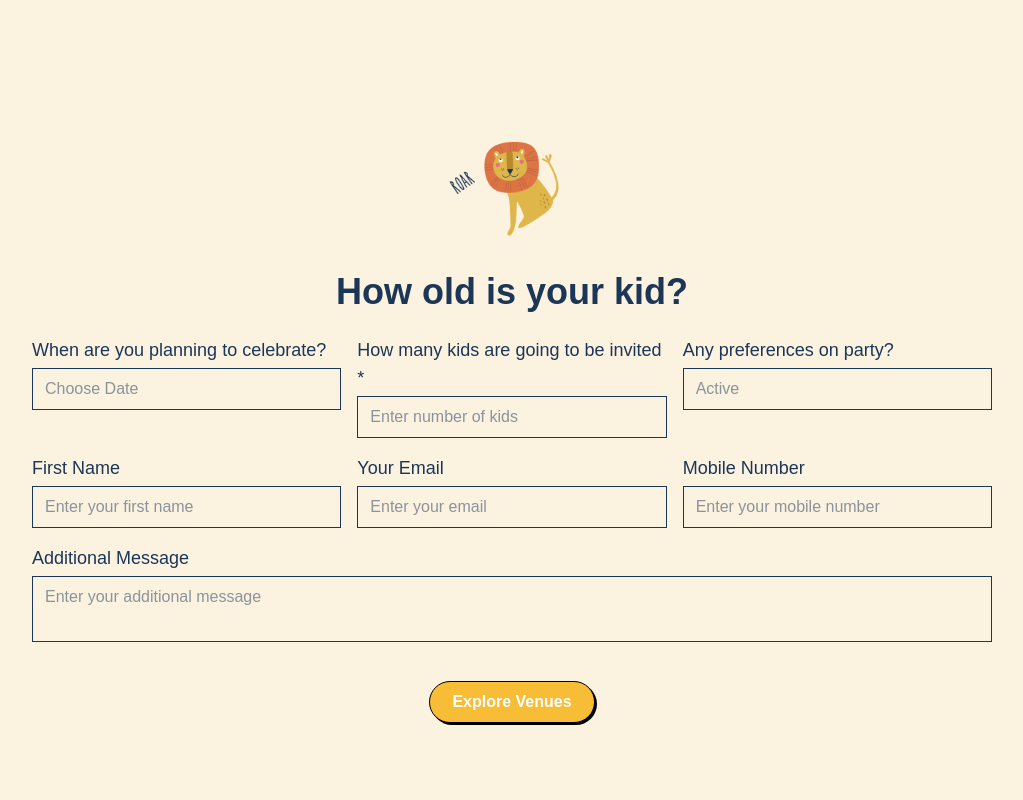
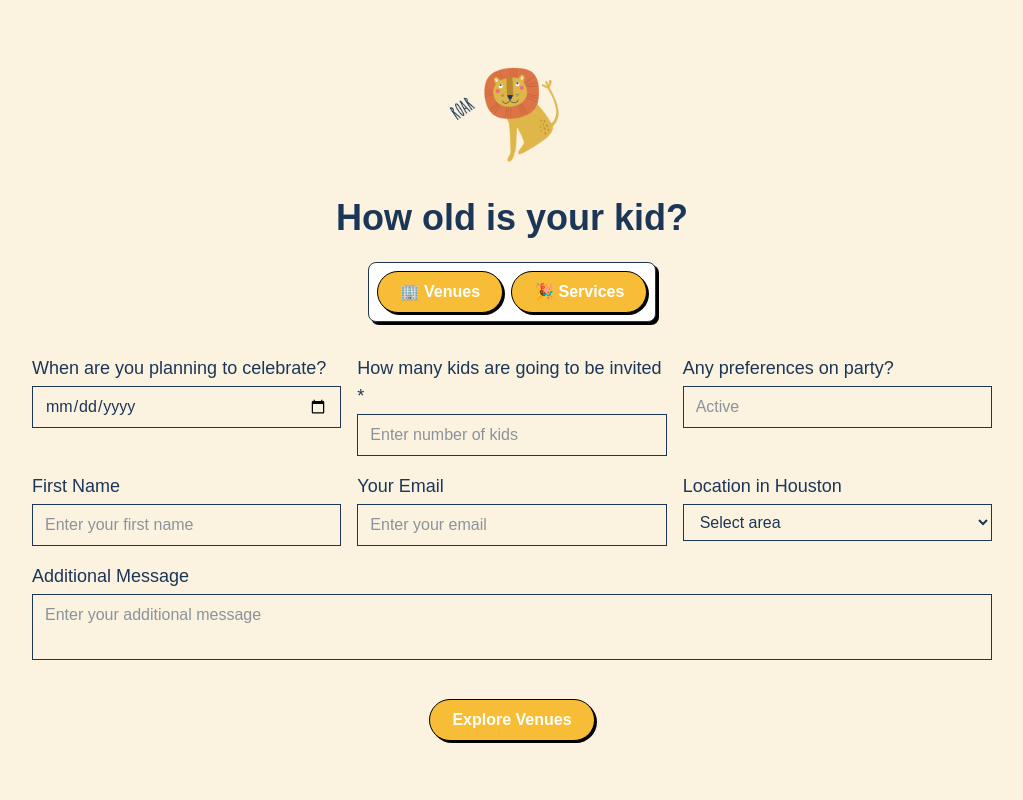
Before and after one commit to DavidPM0/web-kids, a Next.js app: page / in a window 1280 px wide. Shown: the part 1160-1960 px from the top of the page, without its empty margins (128-1151 px from the left). Built offline with nearby package versions, Linux system fonts and the light colour scheme; a web font is replaced by a local one.

Commit message:
franchesco nav adaptado

```diff
--- a/src/app/page.tsx
+++ b/src/app/page.tsx
@@ -1,4 +1,222 @@
+"use client";
+
 import Image from "next/image";
+import { useState } from "react";
+
+// Componente de búsqueda con tabs estilo original pero con funcionalidad Expedia
+function SearchSection() {
+  const [activeTab, setActiveTab] = useState("venues");
+
+  const houstonAreas = [
+    "Downtown Houston",
+    "The Woodlands",
+    "Sugar Land",
+    "Katy",
+    "Pearland",
+    "Cypress",
+    "Spring",
+    "Tomball",
+    "Richmond",
+    "Kingwood",
+  ];
+
+  const serviceTypes = [
+    "Food & Catering",
+    "Decoration",
+    "Inflatables",
+    "Entertainment",
+    "Rentals",
+  ];
+
+  return (
+    <section className="pt-44 px-6 md:px-20 lg:px-40">
+      <div className="mx-auto">
+        {/* Imagen del león original */}
+        <Image
+          src="/pro-izquierda.png"
+          alt="Kids Party"
+          width={130}
+          height={130}
+          className="object-cover mx-auto mb-6"
+        />
+
+        {/* Título original */}
+        <h2 className="text-4xl font-bold text-[#1C3658] mb-6 text-center">
+          How old is your kid?
+        </h2>
+
+        {/* Tabs limpios y elegantes */}
+        <div className="flex justify-center mb-8">
+          <div className="bg-white rounded-lg border border-[#1C3658] p-2 shadow-[3px_3px_0_#000000]">
+            <button
+              onClick={() => setActiveTab("venues")}
+              className={`px-8 py-3 rounded-md font-semibold transition-colors ${
+                activeTab === "venues"
+                  ? "bg-[#1C3658] text-white"
+                  : "text-[#1C3658] hover:bg-[#F8BD36]/10"
+              }`}
+            >
+              🏢 Venues
+            </button>
+            <button
+              onClick={() => setActiveTab("services")}
+              className={`px-8 py-3 rounded-md font-semibold transition-colors ml-2 ${
+                activeTab === "services"
+                  ? "bg-[#1C3658] text-white"
+                  : "text-[#1C3658] hover:bg-[#F8BD36]/10"
+              }`}
+            >
+              🎉 Services
+            </button>
+          </div>
+        </div>
+
+        {/* Formularios con el estilo original */}
+        {activeTab === "venues" ? (
+          // Formulario de Venues - estilo original
+          <form className="grid grid-cols-1 md:grid-cols-3 gap-4">
+            <div>
+              <label className="block text-lg text-[#1C3658] mb-1">
+                When are you planning to celebrate?
+              </label>
+              <input
+                type="date"
+                className="w-full px-3 py-2 border border-[#1C3658] text-[#1C3658] focus:outline-none focus:ring-2 focus:ring-[#1C3658]"
+              />
+            </div>
+
+            <div>
+              <label className="block text-lg text-[#1C3658] mb-1">
+                How many kids are going to be invited *
+              </label>
+              <input
+                type="number"
+                placeholder="Enter number of kids"
+                className="w-full px-3 py-2 border border-[#1C3658] text-[#1C3658] focus:outline-none focus:ring-2 focus:ring-[#1C3658]"
+              />
+            </div>
+
+            <div>
+              <label className="block text-lg text-[#1C3658] mb-1">
+                Any preferences on party?
+              </label>
+              <input
+                type="text"
+                placeholder="Active"
+                className="w-full px-3 py-2 border border-[#1C3658] text-[#1C3658] focus:outline-none focus:ring-2 focus:ring-[#1C3658]"
+              />
+            </div>
+
+            <div>
+              <label className="block text-lg text-[#1C3658] mb-1">
+                First Name
+              </label>
+              <input
+                type="text"
+                placeholder="Enter your first name"
+                className="w-full px-3 py-2 border border-[#1C3658] text-[#1C3658] focus:outline-none focus:ring-2 focus:ring-[#1C3658]"
+              />
+            </div>
+
+            <div>
+              <label className="block text-lg text-[#1C3658] mb-1">
+                Your Email
+              </label>
+              <input
+                type="email"
+                placeholder="Enter your email"
+                className="w-full px-3 py-2 border border-[#1C3658] text-[#1C3658] focus:outline-none focus:ring-2 focus:ring-[#1C3658]"
+              />
+            </div>
+
+            <div>
+              <label className="block text-lg text-[#1C3658] mb-1">
+                Location in Houston
+              </label>
+              <select className="w-full px-3 py-2 border border-[#1C3658] text-[#1C3658] focus:outline-none focus:ring-2 focus:ring-[#1C3658]">
+                <option value="">Select area</option>
+                {houstonAreas.map((area) => (
+                  <option key={area} value={area}>
+                    {area}
+                  </option>
+                ))}
+              </select>
+            </div>
+
+            <div className="md:col-span-3">
+              <label className="block text-lg text-[#1C3658] mb-1">
+                Additional Message
+              </label>
+              <textarea
+                placeholder="Enter your additional message"
+                rows={2}
+                className="w-full px-3 py-2 border border-[#1C3658] text-[#1C3658] focus:outline-none focus:ring-2 focus:ring-[#1C3658] resize-none"
+              />
+            </div>
+
+            <div className="md:col-span-3 flex justify-center mt-4">
+              <button type="submit">Explore Venues</button>
+            </div>
+          </form>
+        ) : (
+          // Formulario de Services - nuevo pero con estilo original
+          <form className="grid grid-cols-1 md:grid-cols-3 gap-4">
+            <div>
+              <label className="block text-lg text-[#1C3658] mb-1">
+                Type of Service
+              </label>
+              <select className="w-full px-3 py-2 border border-[#1C3658] text-[#1C3658] focus:outline-none focus:ring-2 focus:ring-[#1C3658]">
+                <option value="">Select service</option>
+                {serviceTypes.map((service) => (
+                  <option key={service} value={service}>
+                    {service}
+                  </option>
+                ))}
+              </select>
+            </div>
+
+            <div>
+              <label className="block text-lg text-[#1C3658] mb-1">Date</label>
+              <input
+                type="date"
+                className="w-full px-3 py-2 border border-[#1C3658] text-[#1C3658] focus:outline-none focus:ring-2 focus:ring-[#1C3658]"
+              />
+            </div>
+
+            <div>
+              <label className="block text-lg text-[#1C3658] mb-1">
+                Location in Houston
+              </label>
+              <select className="w-full px-3 py-2 border border-[#1C3658] text-[#1C3658] focus:outline-none focus:ring-2 focus:ring-[#1C3658]">
+                <option value="">Select area</option>
+                {houstonAreas.map((area) => (
+                  <option key={area} value={area}>
+                    {area}
+                  </option>
+                ))}
+              </select>
+            </div>
+
+            <div className="md:col-span-3">
+              <label className="block text-lg text-[#1C3658] mb-1">
+                Additional Info
+              </label>
+              <textarea
+                placeholder="e.g., clown, face painting, specific requirements..."
+                rows={2}
+                className="w-full px-3 py-2 border border-[#1C3658] text-[#1C3658] focus:outline-none focus:ring-2 focus:ring-[#1C3658] resize-none"
+              />
+            </div>
+
+            <div className="md:col-span-3 flex justify-center mt-4">
+              <button type="submit">Search Services</button>
+            </div>
+          </form>
+        )}
+      </div>
+    </section>
+  );
+}
 
 export default function Home() {
   return (
@@ -14,14 +232,13 @@ export default function Home() {
             className="object-cover mb-12"
           />
           <h1 className="text-4xl md:text-5xl font-bold leading-tight">
-            Plan The Perfect Kids’ Party In Minutes
+            Plan The Perfect Kids' Party In Minutes
           </h1>
           <p className="text-lg text-gray-200">
-            Discover, Compare, And Book Top-Rated Birthday Venues In Houston — All In One Place. Whether It’s Unicorns, Dinosaurs, Or Bounce Castles, BashWish Makes It Easy.
+            Discover, Compare, And Book Top-Rated Birthday Venues In Houston —
+            All In One Place. Whether It's Unicorns, Dinosaurs, Or Bounce
+            Castles, BashWish Makes It Easy.
           </p>
-          <button>
-            Browse Venue
-          </button>
           <Image
             src="/hero-abajo.png"
             alt="bashwish"
@@ -45,132 +262,44 @@ export default function Home() {
       <section className="bg-[#1C3658] py-8 overflow-hidden whitespace-nowrap relative">
         <div className="animate-marquee text-white text-3xl font-semibold px-6">
           <span className="text-yellow-400 mr-1">⭐</span>
-    Currently available in Houston. More cities coming soon!<span className="text-yellow-400 mr-1">⭐</span>
-    Currently available in Houston. More cities coming soon!<span className="text-yellow-400 mr-1">⭐</span>
-    Currently available in Houston. More cities coming soon!<span className="text-yellow-400 mr-1">⭐</span>
-    Currently available in Houston. More cities coming soon!<span className="text-yellow-400 mr-1">⭐</span>
+          Currently available in Houston. More cities coming soon!
+          <span className="text-yellow-400 mr-1">⭐</span>
+          Currently available in Houston. More cities coming soon!
+          <span className="text-yellow-400 mr-1">⭐</span>
+          Currently available in Houston. More cities coming soon!
+          <span className="text-yellow-400 mr-1">⭐</span>
+          Currently available in Houston. More cities coming soon!
+          <span className="text-yellow-400 mr-1">⭐</span>
           Currently available in Houston. More cities coming soon!
         </div>
       </section>
 
-      {/* Form Section */}
-<section className="pt-44 px-6 md:px-20 lg:px-40">
-  <div className="mx-auto">
-    <Image
-            src="/pro-izquierda.png"
-            alt="Kids Party"
-            width={130}
-            height={130}
-            className="object-cover mx-auto mb-6"
-          />
-    <h2 className="text-4xl font-bold text-[#1C3658] mb-6 text-center">How old is your kid?</h2>
-
-    <form className="grid grid-cols-1 md:grid-cols-3 gap-4">
-      {/* When are you planning to celebrate? */}
-      <div>
-        <label className="block text-lg text-[#1C3658] mb-1">
-          When are you planning to celebrate?
-        </label>
-        <input
-          type="text"
-          placeholder="Choose Date"
-          className="w-full px-3 py-2 border border-[#1C3658] text-[#1C3658] focus:outline-none focus:ring-2 focus:ring-[#1C3658]"
-        />
-      </div>
-
-      {/* How many kids */}
-      <div>
-        <label className="block text-lg text-[#1C3658] mb-1">
-          How many kids are going to be invited *
-        </label>
-        <input
-          type="number"
-          placeholder="Enter number of kids"
-          className="w-full px-3 py-2 border border-[#1C3658] text-[#1C3658] focus:outline-none focus:ring-2 focus:ring-[#1C3658]"
-        />
-      </div>
-
-      {/* Preferences */}
-      <div>
-        <label className="block text-lg text-[#1C3658] mb-1">
-          Any preferences on party?
-        </label>
-        <input
-          type="text"
-          placeholder="Active"
-          className="w-full px-3 py-2 border border-[#1C3658] text-[#1C3658] focus:outline-none focus:ring-2 focus:ring-[#1C3658]"
-        />
-      </div>
-
-      {/* First Name */}
-      <div>
-        <label className="block text-lg text-[#1C3658] mb-1">
-          First Name
-        </label>
-        <input
-          type="text"
-          placeholder="Enter your first name"
-          className="w-full px-3 py-2 border border-[#1C3658] text-[#1C3658] focus:outline-none focus:ring-2 focus:ring-[#1C3658]"
-        />
-      </div>
-
-      {/* Email */}
-      <div>
-        <label className="block text-lg text-[#1C3658] mb-1">
-          Your Email
-        </label>
-        <input
-          type="email"
-          placeholder="Enter your email"
-          className="w-full px-3 py-2 border border-[#1C3658] text-[#1C3658] focus:outline-none focus:ring-2 focus:ring-[#1C3658]"
-        />
-      </div>
-
-      {/* Mobile */}
-      <div>
-        <label className="block text-lg text-[#1C3658] mb-1">
-          Mobile Number
-        </label>
-        <input
-          type="tel"
-          placeholder="Enter your mobile number"
-          className="w-full px-3 py-2 border border-[#1C3658] text-[#1C3658] focus:outline-none focus:ring-2 focus:ring-[#1C3658]"
-        />
-      </div>
-
-      {/* Additional Message */}
-      <div className="md:col-span-3">
-        <label className="block text-lg text-[#1C3658] mb-1">
-          Additional Message
-        </label>
-        <textarea
-          placeholder="Enter your additional message"
-          rows={2}
-          className="w-full px-3 py-2 border border-[#1C3658] text-[#1C3658] focus:outline-none focus:ring-2 focus:ring-[#1C3658] resize-none"
-        />
-      </div>
-
-      {/* Button */}
-      <div className="md:col-span-3 flex justify-center mt-4">
-        <button
-          type="submit"
-        >
-          Explore Venues
-        </button>
-      </div>
-    </form>
-  </div>
-</section>
-
+      {/* Search Section - Estilo Original con Tabs */}
+      <SearchSection />
 
       {/* Productos */}
       <section className="py-44 px-40">
         <div className="grid grid-cols-1 md:grid-cols-2 lg:grid-cols-4 gap-6">
           {[
-      { name: "Funny Key Operated Bee Toy", old: 80, new: 50, img: "/proct.jpg" },
+            {
+              name: "Funny Key Operated Bee Toy",
+              old: 80,
+              new: 50,
+              img: "/proct.jpg",
+            },
             { name: "Mix Kids Cube Toys", old: 60, new: 50, img: "/proct.jpg" },
-      { name: "Revolving New Hot 007 JCB", old: 80, new: 50, img: "/proct.jpg" },
-      { name: "Power Ranger Talwar Toy", old: 80, new: 50, img: "/proct.jpg" },
+            {
+              name: "Revolving New Hot 007 JCB",
+              old: 80,
+              new: 50,
+              img: "/proct.jpg",
+            },
+            {
+              name: "Power Ranger Talwar Toy",
+              old: 80,
+              new: 50,
+              img: "/proct.jpg",
+            },
           ].map((product, idx) => (
             <div
               key={idx}
@@ -183,18 +312,20 @@ export default function Home() {
                 height={600}
                 className="w-full object-cover mb-4"
               />
-        <h3 className="text-xl font-semibold text-[#1C3658]">{product.name}</h3>
+              <h3 className="text-xl font-semibold text-[#1C3658]">
+                {product.name}
+              </h3>
               <p className="text-lg text-[#1C3658]">Location: Katy</p>
               <p className="text-gray-600 line-through">${product.old}.00</p>
-        <p className="text-2xl text-[#1C3658] font-bold">${product.new}.00</p>
+              <p className="text-2xl text-[#1C3658] font-bold">
+                ${product.new}.00
+              </p>
             </div>
           ))}
         </div>
         {/* Botón final */}
         <div className="text-center mt-14">
-        <button>
-          Shop All Products
-        </button>
+          <button>Shop All Products</button>
         </div>
       </section>
 
@@ -209,17 +340,36 @@ export default function Home() {
           height={100}
           className="object-cover mx-auto mb-6"
         />
-  <h2 className="text-4xl font-bold text-[#1C3658] mb-6">Our Testimonial</h2>
+        <h2 className="text-4xl font-bold text-[#1C3658] mb-6">
+          Our Testimonial
+        </h2>
         <p className="text-lg text-[#1C3658] max-w-xl mx-auto mb-14">
-    Phasellus Sem Lorem, Blandit Vitae Lucus Ac, Sodales Bibendum Sapien. In Sodales Vestibulum Quam.
+          Phasellus Sem Lorem, Blandit Vitae Lucus Ac, Sodales Bibendum Sapien.
+          In Sodales Vestibulum Quam.
         </p>
 
         <div className="grid grid-cols-1 md:grid-cols-2 lg:grid-cols-4 gap-6">
           {[
-      { name: "Jessika Lisa", role: "Fashion Designer", color: "bg-[#1C3658]" },
-      { name: "Kimberly", role: "Fashion Designer", color: "bg-[#F8BD36]" },
-      { name: "Amanda Carol", role: "Fashion Designer", color: "bg-[#1C3658]" },
-      { name: "Kimberly", role: "Fashion Designer", color: "bg-[#F8BD36]" },
+            {
+              name: "Jessika Lisa",
+              role: "Fashion Designer",
+              color: "bg-[#1C3658]",
+            },
+            {
+              name: "Kimberly",
+              role: "Fashion Designer",
+              color: "bg-[#F8BD36]",
+            },
+            {
+              name: "Amanda Carol",
+              role: "Fashion Designer",
+              color: "bg-[#1C3658]",
+            },
+            {
+              name: "Kimberly",
+              role: "Fashion Designer",
+              color: "bg-[#F8BD36]",
+            },
           ].map((item, idx) => (
             <div
               key={idx}
@@ -227,7 +377,8 @@ export default function Home() {
             >
               <div className="text-xl text-[#FBF2E0] mb-3">★★★★★</div>
               <p className="text-lg mb-4">
-          “Excellent service and great collection. My kid loves every product we bought here!”
+                "Excellent service and great collection. My kid loves every
+                product we bought here!"
               </p>
               <img
                 src="/av-girl.png"
@@ -254,7 +405,8 @@ export default function Home() {
         />
         <h2 className="text-4xl font-bold text-[#1C3658] mb-6">Best Venues</h2>
         <p className="text-lg text-[#1C3658] mb-14 max-w-xl mx-auto">
-          Etiam placerat, nisi ut porta fermentum, vestibulum ut sodales quam, ut iaculis augue.
+          Etiam placerat, nisi ut porta fermentum, vestibulum ut sodales quam,
+          ut iaculis augue.
         </p>
 
         <div className="grid grid-cols-2 md:grid-cols-4 grid-rows-6 gap-4 px-6">
@@ -322,7 +474,10 @@ export default function Home() {
       {/* Sección intermedia con fondo estrellado */}
       <section className="relative pt-44 pb-44">
         {/* Fondo azul con estrellitas */}
-  <div className="absolute inset-0 bg-[#1C3658] bg-[url('/dots.png')] bg-cover z-0" style={{ height: 'calc(100% - 350px)' }}/>
+        <div
+          className="absolute inset-0 bg-[#1C3658] bg-[url('/dots.png')] bg-cover z-0"
+          style={{ height: "calc(100% - 350px)" }}
+        />
 
         {/* Tarjeta amarilla encima */}
         <div className="relative z-10 bg-[#F8BD36] mx-6 md:mx-40 border border-black shadow-[3px_3px_0_#000000] p-16 flex flex-col md:flex-row items-center">
@@ -335,18 +490,11 @@ export default function Home() {
               <p>Monday - Friday (8.00am To 8.00pm)</p>
               <p>Saturday - Sunday (10.00am To 5.00pm)</p>
             </div>
-      <button>
-        Shop All Products
-      </button>
+            <button>Shop All Products</button>
           </div>
 
           <div className="md:w-1/2 md:mt-0 flex justify-end">
-      <img
-        src="/ft-ns.jpg"
-        alt="Kids Group"
-        width={600}
-        height={600}
-      />
+            <img src="/ft-ns.jpg" alt="Kids Group" width={600} height={600} />
           </div>
         </div>
       </section>
```
Lines whose indentation alone changed are shown as unchanged.
